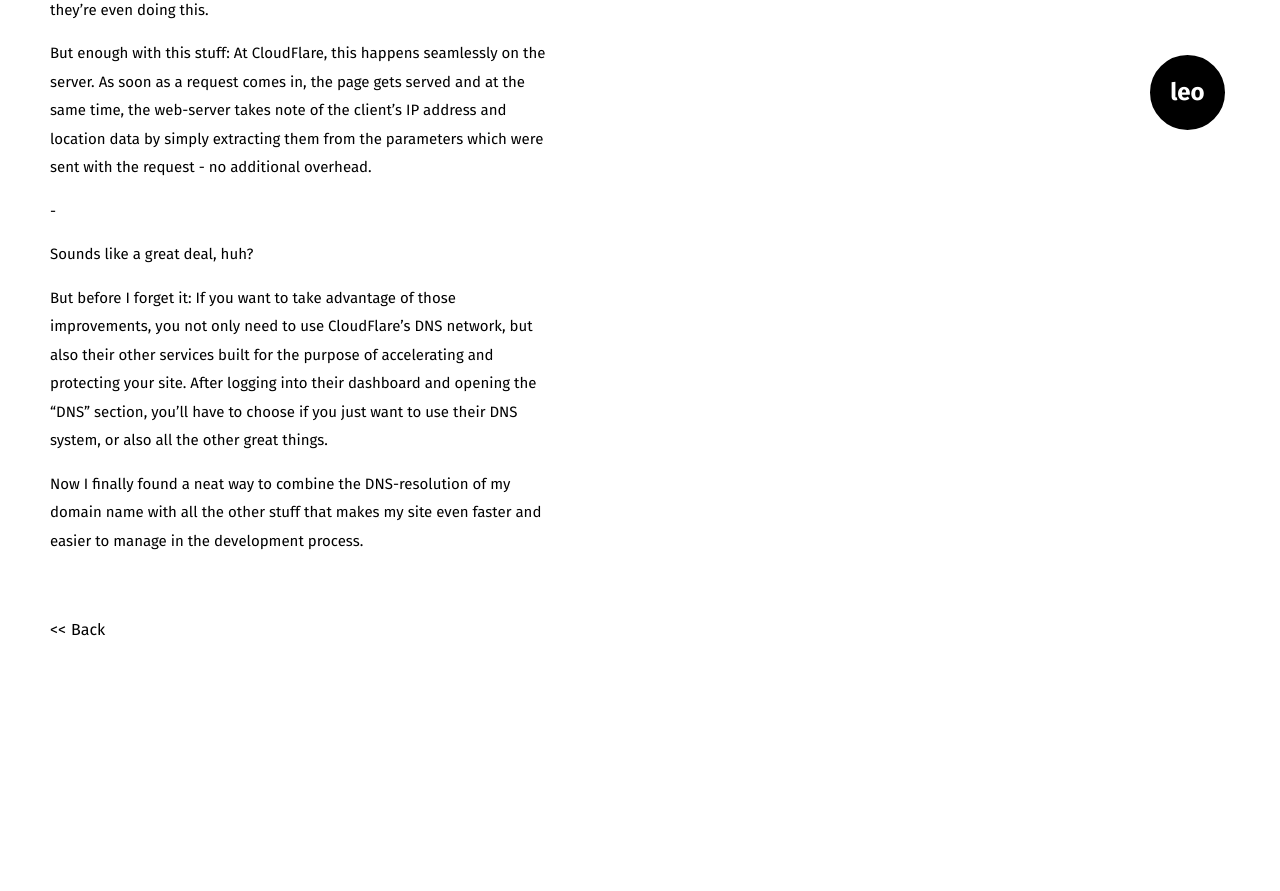
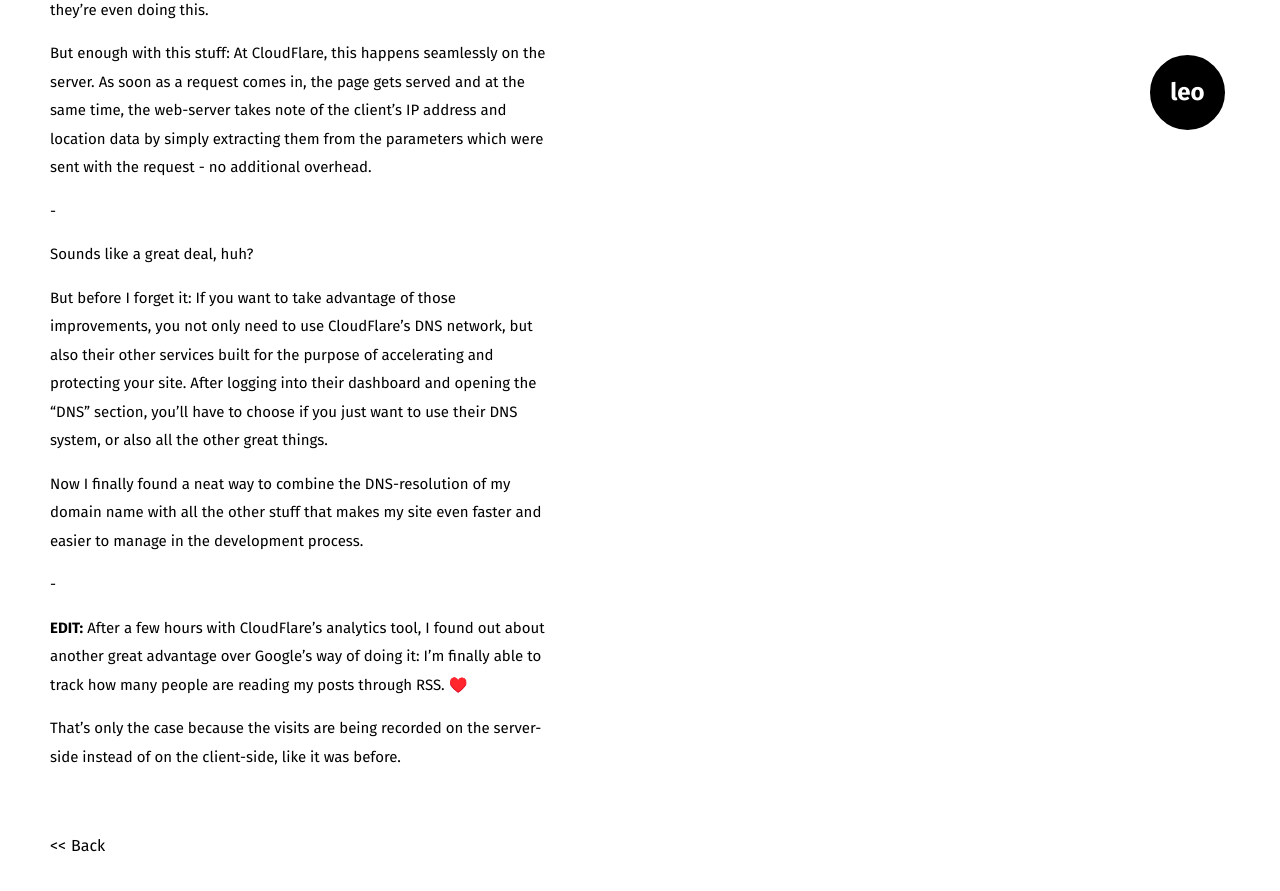
Before and after one commit to zhaoda/leo.github.io, a Jekyll site: the page built from _posts/2015-08-26-breaking-light-speed-with-cloudflare.md, in a window 1280 px wide and 900 px high, scrolled down 3734 px. Shown: the top 891 px of the window. Built offline with Jekyll 4.4.1, drawn with Linux system fonts in a browser that asks for light colours; comment, search, counter and statistics services are not loaded; before the commit the page ends 4418 px from its top, so only the background shows below that.

Commit message:
Edited my latest post

```diff
--- a/_posts/2015-08-26-breaking-light-speed-with-cloudflare.md
+++ b/_posts/2015-08-26-breaking-light-speed-with-cloudflare.md
@@ -59,6 +59,12 @@ But before I forget it: If you want to take advantage of those improvements, you
 
 Now I finally found a neat way to combine the DNS-resolution of my domain name with all the other stuff that makes my site even faster and easier to manage in the development process.
 
+-
+
+**EDIT:** After a few hours with CloudFlare's analytics tool, I found out about another great advantage over Google's way of doing it: I'm finally able to track how many people are reading my posts through RSS. ♥️
+
+That's only the case because the visits are being recorded on the server-side instead of on the client-side, like it was before.
+
 [^1]: Okay, there are a few things I would change on the UI, but that's not that important right now.
 
 [^2]: Do we still say that word? I don't fucking now. Please tell me if we don't, okay? OKAY?! 😭
```
Also changed, not shown: other parts of _posts/2015-08-26-breaking-light-speed-with-cloudflare.md (+1 -1 lines).
